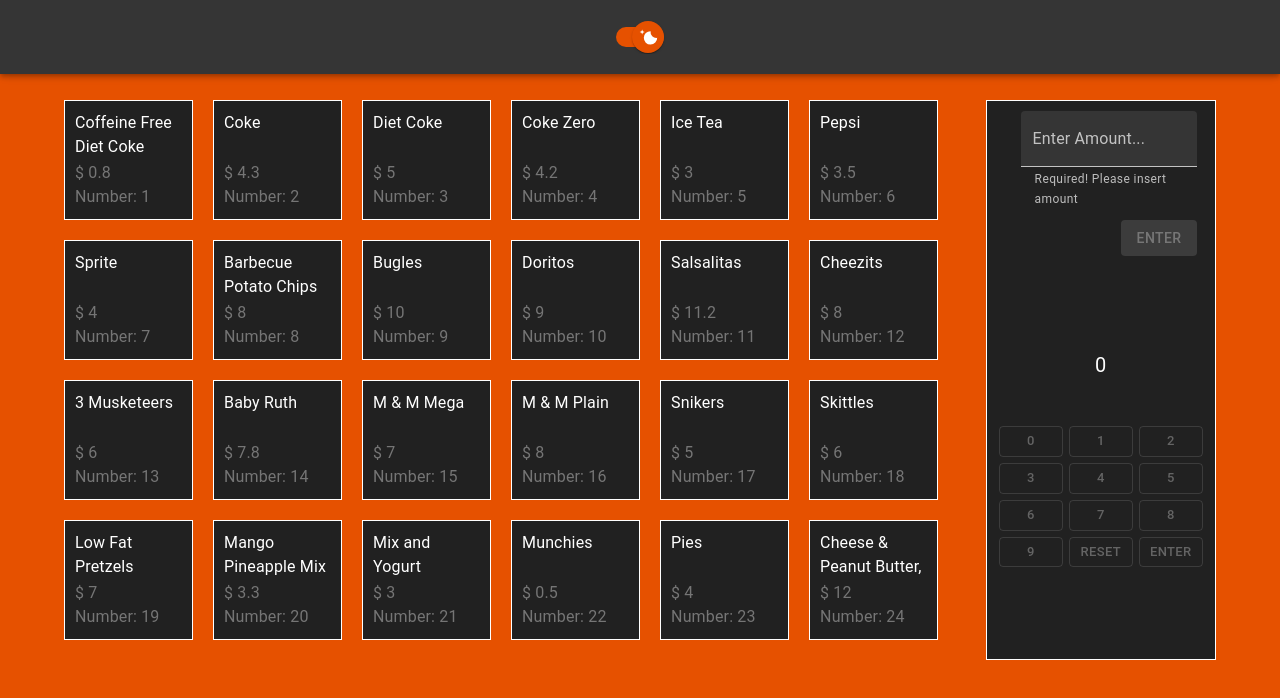
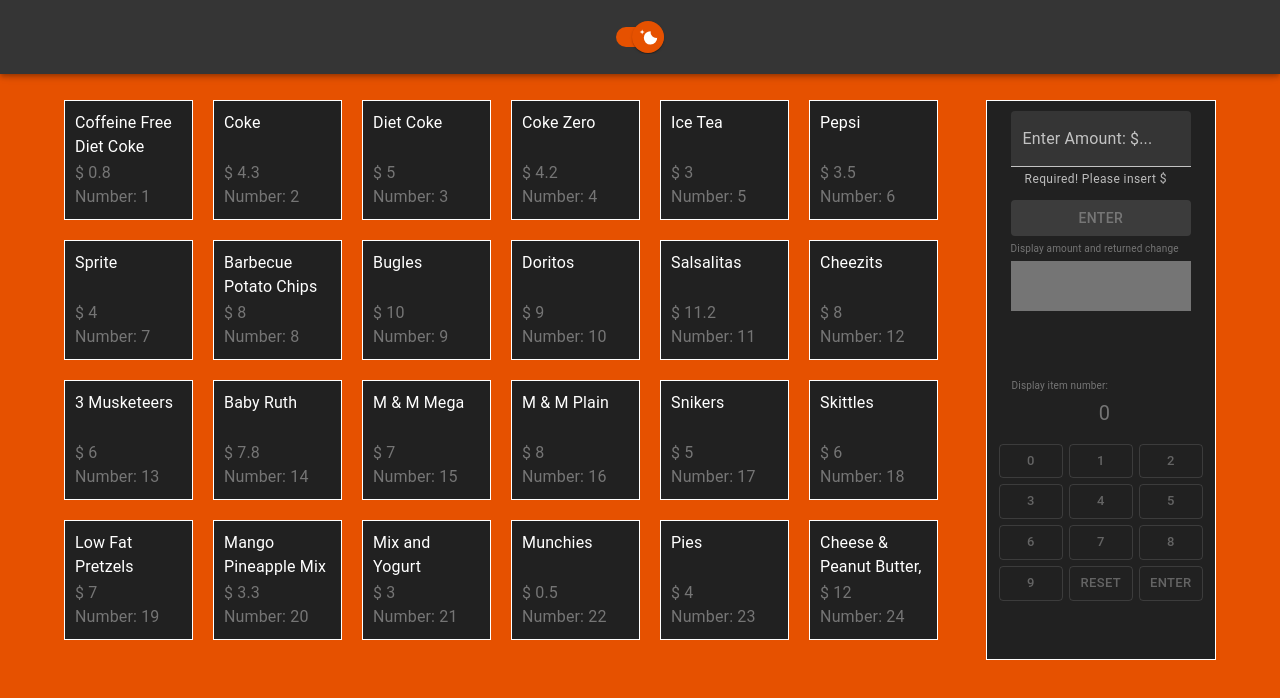
Before and after one commit to cholakovit/vm, a React (Vite) app in the folder client/: page / in a window 1280 px wide. Shown: the top 698 px of the page. Built offline with nearby package versions, Linux system fonts and the light colour scheme; data requests are answered from the project's data file.

Commit message:
style improvements

```diff
--- a/client/src/components/DisplayAmount/DisplayAmount.style.tsx
+++ b/client/src/components/DisplayAmount/DisplayAmount.style.tsx
@@ -4,7 +4,9 @@
 
 export const DisplayAmountHolder = styled(Box)(({ theme }) => ({
   overflow: 'hidden',
-  width: '100px',
+  width: '100%',
+  margin: "",
+  padding: "0px 5px",
   [theme.breakpoints.down('sm')]: {}
 }));
 
@@ -17,3 +19,8 @@
   //border: "1px solid yellow",
   [theme.breakpoints.down('sm')]: {}
 }));
+
+export const ErrorMessage = styled(Box)(({ theme }) => ({
+  fontSize: "14px",
+  [theme.breakpoints.down('sm')]: {}
+}));
--- a/client/src/components/DisplayAmount/DisplayAmount.tsx
+++ b/client/src/components/DisplayAmount/DisplayAmount.tsx
@@ -8,7 +8,7 @@
 import type { RootState } from '../../types';
 
 // Styles
-import { AmountHolder, ChangeHolder, DisplayAmountHolder } from './DisplayAmount.style';
+import { AmountHolder, ChangeHolder, DisplayAmountHolder, ErrorMessage } from './DisplayAmount.style';
 
 // Constants
 import { AMOUNT, CHANGE } from '../../constants/common';
@@ -34,7 +34,7 @@
       <AmountHolder>
         {value > 0 ? (
           <>
-            {AMOUNT}:<br />
+            {AMOUNT}:
             {' $ ' + value}
             <br />
           </>
@@ -43,13 +43,13 @@
       <ChangeHolder>
         {updatedChange > 0 ? (
           <>
-            {CHANGE}:<br />
+            {CHANGE}:
             {' $ ' + updatedChange}
             <br />
           </>
         ) : null}
       </ChangeHolder>
-      {errorMessage}
+      <ErrorMessage>{errorMessage}</ErrorMessage>
     </DisplayAmountHolder>
   );
 };
--- a/client/src/components/Item/Item.style.tsx
+++ b/client/src/components/Item/Item.style.tsx
@@ -13,6 +13,7 @@
   border: '1px solid white',
   marginRight: '20px',
   overflow: 'hidden',
+  maxHeight:"120px",
   [theme.breakpoints.down('sm')]: {
     width: '28%' // Set the width to 30% for smaller screens (down to sm breakpoint)
   },
--- a/client/src/components/List/List.styles.tsx
+++ b/client/src/components/List/List.styles.tsx
@@ -24,6 +24,8 @@
   flexWrap: 'wrap',
   width: '20%',
   border: '1px solid white',
+  minHeight: "500px",
+  padding: "10px 0px",
   backgroundColor: theme.palette.primary.black,
   [theme.breakpoints.down('sm')]: {
     width: '100%',
--- a/client/src/components/List/List.tsx
+++ b/client/src/components/List/List.tsx
@@ -50,8 +50,9 @@
             {vendingItems && vendingItems.length > 0 ? (
               <>
                 <ItemsHolder>
+                  {/* {vendingItems?.slice(0, 1).map((item, index) => ( */}
                   {vendingItems?.map((item, index) => (
-                    <Item item={item} id={index} key={index} /> // Add a unique key prop
+                    <Item item={item} id={index} key={index} />
                   ))}
                 </ItemsHolder>
               </>
--- a/client/src/components/Selection/Selection.styles.tsx
+++ b/client/src/components/Selection/Selection.styles.tsx
@@ -2,10 +2,9 @@
 import { styled } from '@mui/material/styles';
 
 // MUI Elements
-import { Box, Container } from '@mui/material';
+import { Box, Button, Container } from '@mui/material';
 
 export const FormHolder = styled(Container)(({ theme }) => ({
-
   [theme.breakpoints.down("sm")]: {
     display: 'flex',
     padding: "10px"
@@ -13,18 +12,16 @@
 }));
 
 export const FieldHolder = styled(Box)(({ theme }) => ({
-  margin: '10px',
   [theme.breakpoints.down("sm")]: {
     width: "100%",
     order: 1
   },
 }));
 
-export const ButtonHolder = styled(Box)(({ theme }) => ({
-  display: 'flex',
-  justifyContent: 'flex-end',
+export const ButtonHolder = styled(Button)(({ theme }) => ({
   alignItems: 'center',
-  marginRight: "10px",
+  margin: "10px 0 0 0",
+  width: "100%",
   [theme.breakpoints.down("sm")]: {
     flexDirection: "column",
     justifyContent: 'center',
@@ -34,10 +31,27 @@
   },
 }));
 
+export const DisplayTitle = styled(Box)(({ theme }) => ({
+  margin: "5px 0 0 0",
+  fontSize: "10px",
+  color: theme.palette.primary.white,
+  [theme.breakpoints.down("sm")]: {
+
+  },
+}));
+
+export const DisplayHolder = styled(Box)(({ theme }) => ({
+  backgroundColor: theme.palette.primary.white,
+  margin: "5px 0 0 0",
+  height: "50px",
+  [theme.breakpoints.down("sm")]: {
+
+  },
+}));
+
 export const AmountHolder = styled(Box)(({ theme }) => ({
   flex: 1,
   justifyContent: 'flex-start',
-  marginLeft: '10px',
   [theme.breakpoints.down("sm")]: {
     display: "block",
     width: "180px",
--- a/client/src/components/Selection/Selection.tsx
+++ b/client/src/components/Selection/Selection.tsx
@@ -5,7 +5,7 @@
 import { Button, TextField } from '@mui/material';
 
 // Styled elements
-import { FormHolder, AmountHolder, ButtonHolder, FieldHolder } from './Selection.styles';
+import { FormHolder, DisplayHolder, DisplayTitle, AmountHolder, ButtonHolder, FieldHolder } from './Selection.styles';
 
 // Form
 import { useForm } from 'react-hook-form';
@@ -13,11 +13,14 @@
 // Redux
 import { useDispatch } from 'react-redux';
 import DisplayAmount from '../DisplayAmount/DisplayAmount';
+import { AnyAction } from '@reduxjs/toolkit';
 
 // Constants
 import { ENTER } from '../../constants/common';
+
+// Custom hooks
 import { useInputChangeHandler, useSubmitHandler } from '../../hooks/customHooks';
-import { AnyAction } from '@reduxjs/toolkit';
+
 
 const Selection = () => {
   const [submitAllowed, setSubmitAllowed] = useState<boolean>(false);
@@ -52,24 +55,26 @@
             <TextField
               id="filled-basic"
               data-testid="providerTest"
-              label="Enter Amount..."
+              label="Enter Amount: $..."
               variant="filled"
               inputRef={amountRef}
               {...register('provider', { required: true, minLength: 1 })}
               onChange={() => handleOnChange()}
-              helperText="Required! Please insert amount"
+              helperText="Required! Please insert $"
               error={!!errors?.provider}
             />
           </FieldHolder>
 
-          <ButtonHolder>
+          <ButtonHolder variant="contained" disabled={!submitAllowed} type="submit">
+            {ENTER}
+          </ButtonHolder>
+
+          <DisplayTitle>Display amount and returned change</DisplayTitle>
+          <DisplayHolder>
             <AmountHolder>
               <DisplayAmount />
             </AmountHolder>
-            <Button variant="contained" disabled={!submitAllowed} type="submit">
-              {ENTER}
-            </Button>
-          </ButtonHolder>
+          </DisplayHolder>
       </FormHolder>
     </form>
   );
--- a/client/src/components/VendingButtons/VendingButtons.style.tsx
+++ b/client/src/components/VendingButtons/VendingButtons.style.tsx
@@ -1,24 +1,44 @@
-import styled from "@emotion/styled";
+import { styled } from '@mui/material/styles';
 import { Box, Button } from "@mui/material";
 
+export const VendingButtonsHolder = styled(Box)(({ theme }) => ({
+  //border: "1px solid red",
+  margin: "0 5px"
+}));
 
-export const ButtonHolder = styled(Button)({
-  margin: '3px',
-});
+export const DisplayItemNumber = styled(Box)(({ theme }) => ({
+  margin: "0 20px",
+  height: "60px",
+  width: "85%",
+}));
 
-export const ButtonSection = styled(Box)({
-  textAlign: "center",
-  display: "block",
-  marginTop: "-50px"
-});
+export const DisplayNumberItemTitle = styled(Box)(({ theme }) => ({
+  color: theme.palette.primary.white,
+  fontSize: "10px",
+}));
 
 export const DisplayedConcatenatedNumber = styled(Box)(({ theme }) => ({
   width: "100%",
   textAlign: "center",
-  //color: theme.palette.primary.white,
-  color: "white",
+  color: theme.palette.primary.white,
   display: "block",
   fontSize: "20px",
   padding: "5px",
   height: "40px"
 }));
+
+export const ButtonSection = styled(Box)({
+  textAlign: "center",
+  padding: "3px"
+});
+
+export const ButtonHolder = styled(Button)({
+  margin: '3px',
+  width: "5px",
+  padding: "5px"
+});
+
+export const ErrorMessage = styled(Button)({
+  width: "100%",
+  padding: "5px"
+});
--- a/client/src/components/VendingButtons/VendingButtons.tsx
+++ b/client/src/components/VendingButtons/VendingButtons.tsx
@@ -1,8 +1,8 @@
 // React elements
-import React, { useEffect, useState } from 'react';
+import React, { useState } from 'react';
 
 // Styled components
-import { ButtonHolder, ButtonSection, DisplayedConcatenatedNumber } from './VendingButtons.style';
+import { VendingButtonsHolder, ButtonHolder, ButtonSection, DisplayItemNumber, DisplayNumberItemTitle, DisplayedConcatenatedNumber, ErrorMessage } from './VendingButtons.style';
 
 // Redux
 import { useSelector } from 'react-redux';
@@ -16,6 +16,7 @@
 // Constants
 import { ENTER, RESET } from '../../constants/common';
 import { useAmountEffect, useConcatenatedNumber, useEnterClick, useEnterClickedEffect } from '../../hooks/customHooks';
+import AlertMessage from '../Alert/Alert';
 
 const VendingButtons = () => {
   const [enterClicked, setEnterClicked] = useState<boolean>(true);
@@ -26,7 +27,6 @@
     displayedConcatenatedNumber,
     handleButtonClick,
     handleResetClick,
-    setDisplayedConcatenatedNumber
   } = useConcatenatedNumber();
 
   const [errorMessage, setErrorMessage] = useState<string | null>(null);
@@ -41,9 +41,14 @@
   useEnterClickedEffect(amountEnterClicked, setEnterClicked, handleResetClick);
 
   return (
-    <>
-      <Alert alert={errorMessage} type="error" />
-      <DisplayedConcatenatedNumber>{displayedConcatenatedNumber}</DisplayedConcatenatedNumber>
+    <VendingButtonsHolder>
+      <ErrorMessage>{errorMessage}</ErrorMessage>
+
+      <DisplayItemNumber>
+        <DisplayNumberItemTitle>Display item number:</DisplayNumberItemTitle>
+        <DisplayedConcatenatedNumber>{displayedConcatenatedNumber}</DisplayedConcatenatedNumber>
+      </DisplayItemNumber>
+
       <ButtonSection>
         {Array.from({ length: 10 }).map((_, index) => (
           <ButtonHolder
@@ -64,6 +69,7 @@
         >
           {RESET}
         </ButtonHolder>
+
         <ButtonHolder
           variant="outlined"
           size="small"
@@ -72,8 +78,10 @@
         >
           {ENTER}
         </ButtonHolder>
+
       </ButtonSection>
-    </>
+
+    </VendingButtonsHolder>
   );
 };
 
--- a/client/src/store/amountSlice.ts
+++ b/client/src/store/amountSlice.ts
@@ -23,7 +23,7 @@
       if (state.value < itemPrice) {
         return {
           ...state,
-          errorMessage: "Insufficient balance. Please add more funds.",
+          errorMessage: "Add more funds.",
         };
       }
 
```
Also changed, not shown: client/src/test-utils.tsx (deleted, +0 -34 lines).
